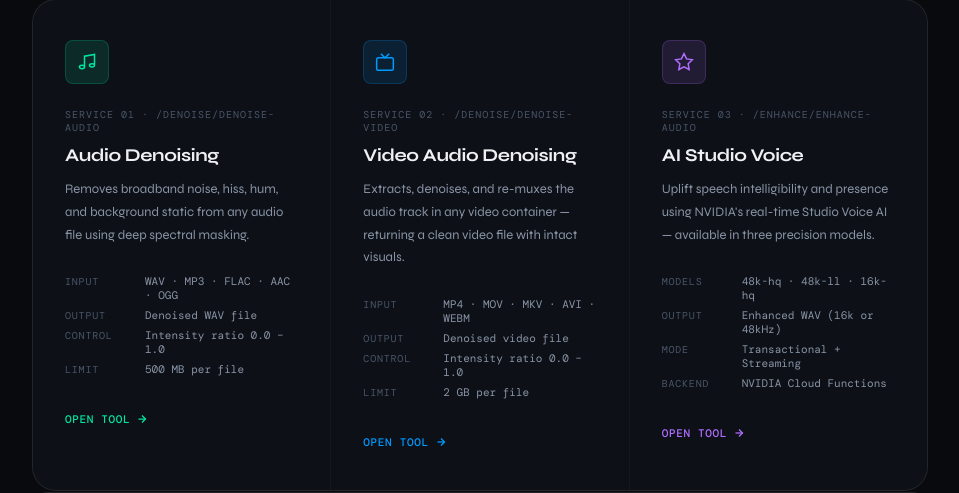
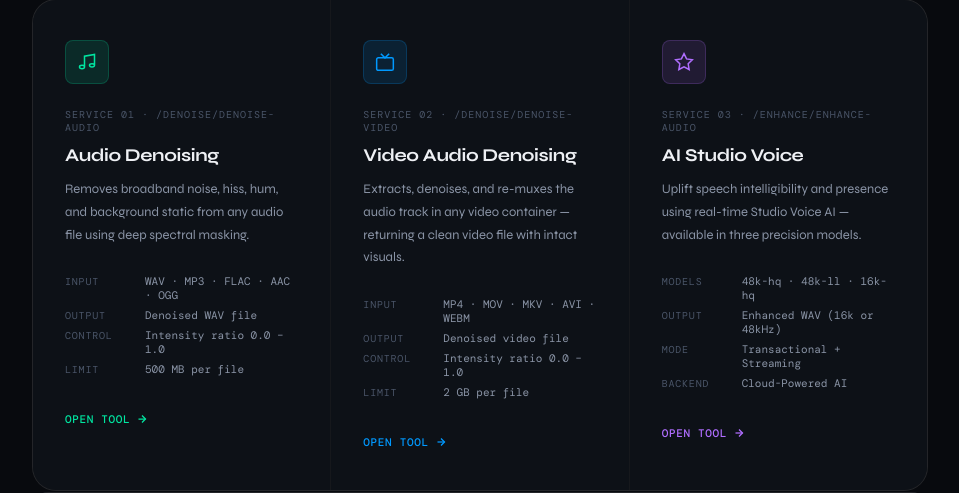
Before and after one commit to grv13/noisezero-ai, a Python web app: template templates/index.html in a window 1280 px wide. Shown: the part 923-1416 px from the top of the page, without its empty margins (160-1119 px from the left). Run offline with Jinja, Linux system fonts and the light colour scheme; the template is opened without the code that fills it, so the values that code supplies are empty; some web fonts are replaced.

Commit message:
feat: UI improvements, SEO improvements added

```diff
--- a/routes/audio_enhance.py
+++ b/routes/audio_enhance.py
@@ -92,7 +92,7 @@ async def enhance_audio(
     model_type: str = Query("48k-hq", enum=["48k-hq", "48k-ll", "16k-hq"], description="Studio Voice model type to use.")
 ):
     """
-    Upload an audio file to enhance the speech quality using NVIDIA's Studio Voice model.
+    Upload an audio file to enhance the speech quality using the Studio Voice model.
 
     - **file**: The input audio file. Non-WAV formats will be converted automatically.
     - **model_type**: The Studio Voice model to use. This determines the required sample rate (16kHz or 48kHz). Default is '48k-hq'.
--- /dev/null
+++ b/routes/robots.txt
@@ -0,0 +1,5 @@
+User-agent: *
+Allow: /
+Disallow:
+
+Sitemap: https://www.noisezero.ai/sitemap.xml
--- a/templates/index.html
+++ b/templates/index.html
@@ -4,6 +4,24 @@
 <meta charset="UTF-8">
 <meta name="viewport" content="width=device-width, initial-scale=1.0">
 <title>NoiseZero — AI Audio Studio</title>
+<meta name="description" content="AI-powered audio enhancement and noise reduction. Clean up your audio and video files with Studio Voice and Denoising tools.">
+<meta name="keywords" content="AI audio enhancement, noise reduction, audio cleanup, video denoising, speech enhancement, Studio Voice, background noise removal">
+<meta name="author" content="NoiseZero">
+<link rel="canonical" href="https://www.noisezero.ai/"> <!-- TODO: Replace with your actual domain -->
+
+<!-- Open Graph / Facebook -->
+<meta property="og:type" content="website">
+<meta property="og:url" content="https://www.noisezero.ai/"> <!-- TODO: Replace with your actual domain -->
+<meta property="og:title" content="NoiseZero — AI Audio Studio">
+<meta property="og:description" content="AI-powered audio enhancement and noise reduction. Clean up your audio and video files with Studio Voice and Denoising tools.">
+<meta property="og:image" content="https://www.noisezero.ai/og-image.png"> <!-- TODO: Replace with a URL to your social sharing image -->
+
+<!-- Twitter -->
+<meta property="twitter:card" content="summary_large_image">
+<meta property="twitter:url" content="https://www.noisezero.ai/"> <!-- TODO: Replace with your actual domain -->
+<meta property="twitter:title" content="NoiseZero — AI Audio Studio">
+<meta property="twitter:description" content="AI-powered audio enhancement and noise reduction. Clean up your audio and video files with Studio Voice and Denoising tools.">
+<meta property="twitter:image" content="https://www.noisezero.ai/og-image.png"> <!-- TODO: Replace with a URL to your social sharing image -->
 <link rel="preconnect" href="https://fonts.googleapis.com">
 <link href="https://fonts.googleapis.com/css2?family=Syne:wght@400;500;600;700;800&family=DM+Mono:wght@300;400;500&display=swap" rel="stylesheet">
 <style>
@@ -641,12 +659,12 @@ body::after{
       </div>
       <div class="svc-card-tag">Service 03 · /enhance/enhance-audio</div>
       <div class="svc-card-title">AI Studio Voice</div>
-      <div class="svc-card-desc">Uplift speech intelligibility and presence using NVIDIA's real-time Studio Voice AI — available in three precision models.</div>
+      <div class="svc-card-desc">Uplift speech intelligibility and presence using real-time Studio Voice AI — available in three precision models.</div>
       <div class="svc-card-specs">
         <div class="spec-row"><span class="spec-key">Models</span><span class="spec-val">48k-hq · 48k-ll · 16k-hq</span></div>
         <div class="spec-row"><span class="spec-key">Output</span><span class="spec-val">Enhanced WAV (16k or 48kHz)</span></div>
         <div class="spec-row"><span class="spec-key">Mode</span><span class="spec-val">Transactional + Streaming</span></div>
-        <div class="spec-row"><span class="spec-key">Backend</span><span class="spec-val">NVIDIA Cloud Functions</span></div>
+        <div class="spec-row"><span class="spec-key">Backend</span><span class="spec-val">Cloud-Powered AI</span></div>
       </div>
       <button class="svc-card-link" style="color:var(--accent-3)">Open Tool <svg width="12" height="12" viewBox="0 0 24 24" fill="none" stroke="currentColor" stroke-width="2.5"><line x1="5" y1="12" x2="19" y2="12"/><polyline points="12 5 19 12 12 19"/></svg></button>
     </div>
@@ -831,7 +849,7 @@ body::after{
       <span style="font-family:var(--font-mono);font-size:11px;letter-spacing:.14em;text-transform:uppercase;color:var(--accent-3)">Cloud Powered · Service 03</span>
     </div>
     <h1 class="page-title">Studio<br>Voice</h1>
-    <p class="page-sub">Professional-grade AI speech enhancement powered by NVIDIA's cloud inference. Choose a model tuned for quality or low latency.</p>
+    <p class="page-sub">Professional-grade AI speech enhancement powered by cloud-based inference. Choose a model tuned for quality or low latency.</p>
   </div>
 
   <!-- Wide info + form panel -->
@@ -864,7 +882,7 @@ body::after{
           </div>
           <div class="feature-item">
             <div class="feature-check"><svg width="9" height="9" viewBox="0 0 24 24" fill="none" stroke="var(--accent-3)" stroke-width="3"><polyline points="20 6 9 17 4 12"/></svg></div>
-            TLS-encrypted transport to NVIDIA cloud endpoints
+            TLS-encrypted transport to secure cloud endpoints
           </div>
         </div>
       </div>
@@ -998,7 +1016,7 @@ body::after{
     <p><strong>No Data Storage:</strong> When you upload a file to our Service, it is held in temporary memory on our server only for the duration of the AI processing. Once the processing is complete and the resulting file is sent back to you, your original file and the processed version are <strong>permanently and irretrievably deleted</strong> from our system. We do not keep any copies.</p>
     <p><strong>Log Data:</strong> Like most website operators, we may collect non-personally-identifying information of the sort that web browsers and servers typically make available, such as the browser type, language preference, referring site, and the date and time of each visitor request. Our purpose in collecting this information is to better understand how our visitors use the website. This data is anonymous and is not linked to any personal information.</p>
     <h3>Third-Party Services</h3>
-    <p>The "Studio Voice" feature utilizes NVIDIA's cloud inference APIs. Your audio data is sent securely via TLS encryption to NVIDIA's servers for processing. According to NVIDIA's policies, they do not store your data after processing. We are not responsible for the privacy practices of NVIDIA. We encourage you to review their privacy policy.</p>
+    <p>The "Studio Voice" feature utilizes powerful cloud inference APIs. Your audio data is sent securely via TLS encryption to our cloud provider for processing. According to their policies, they do not store your data after processing. We are not responsible for the privacy practices of our cloud provider. We encourage you to review their privacy policy.</p>
     <h3>Policy Changes</h3>
     <p>Although most changes are likely to be minor, we may change our Privacy Policy from time to time, and at our sole discretion. We encourage visitors to frequently check this page for any changes to its Privacy Policy.</p>
   </div>
```
Also changed, not shown: routes/sitemap.xml (added, +9 -0 lines).
